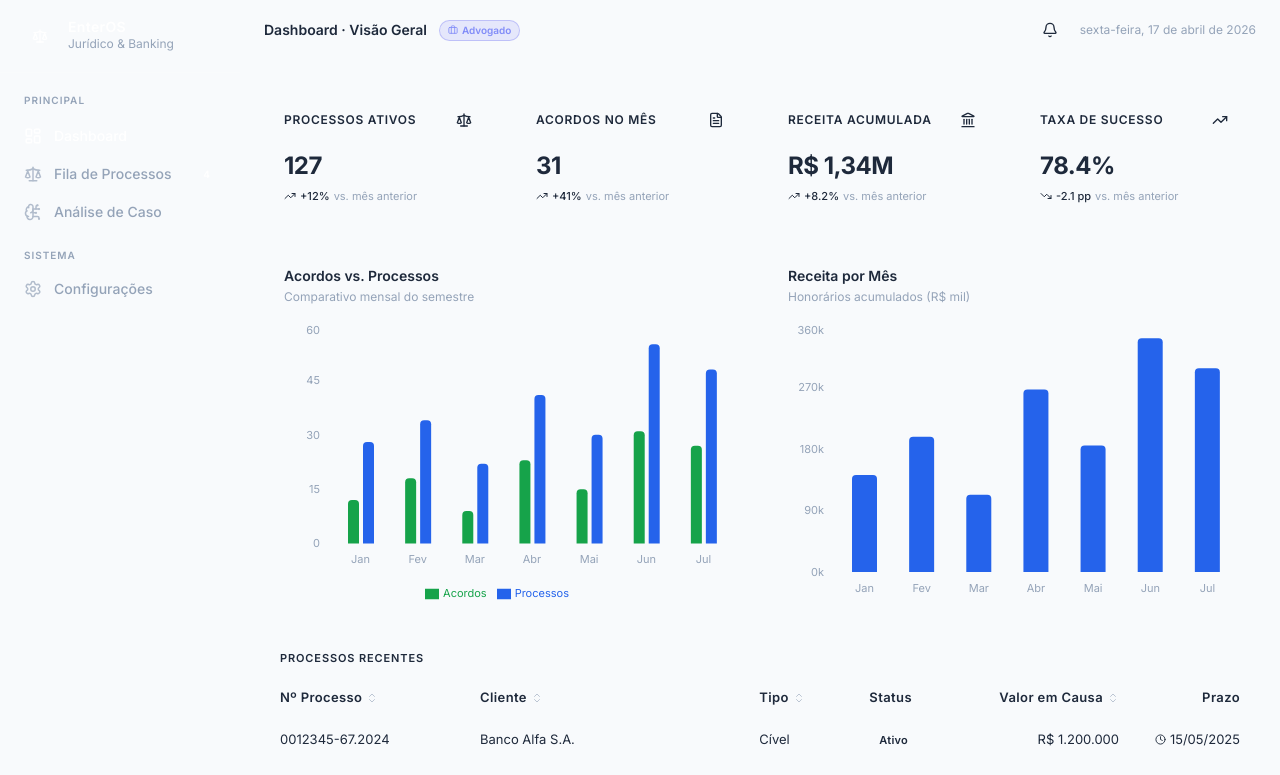
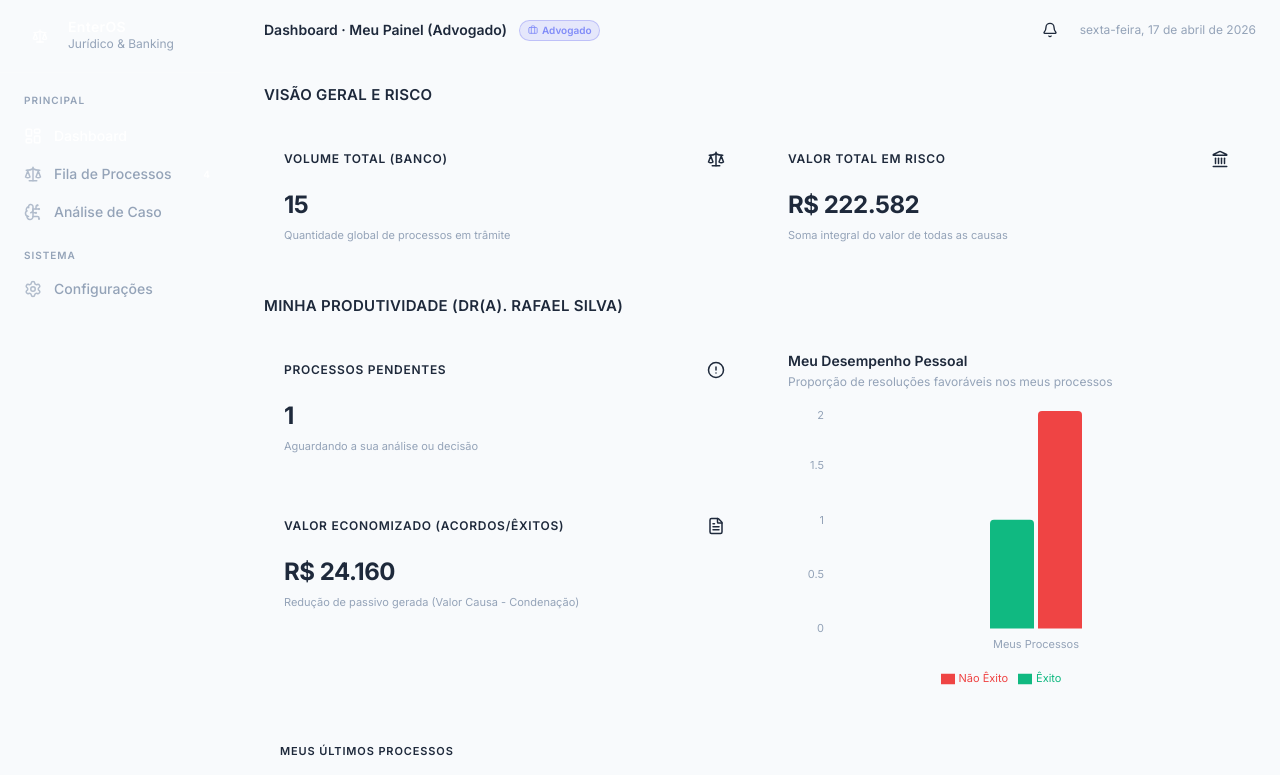
Before and after one commit to marco-fabian/hackathon-ufmg-2026-grupo8, a React (Vite) app in the folder src/frontend/: page / in a window 1280 px wide. Shown: the top 775 px of the page. Built offline with nearby package versions, Linux system fonts and the light colour scheme.

Commit message:
feat(front): two views

```diff
--- a/src/frontend/src/pages/dashboard/DashboardPage.tsx
+++ b/src/frontend/src/pages/dashboard/DashboardPage.tsx
@@ -1,76 +1,44 @@
-import { useState } from 'react'
-import { TrendingUp, TrendingDown, Scale, Landmark, FileText, Clock } from 'lucide-react'
+import { useState, useMemo } from 'react'
+import { Scale, Landmark, FileText, AlertCircle, Clock } from 'lucide-react'
 import { DashboardLayout } from '@/components/layout/DashboardLayout'
 import { DataTableBase, type ColumnDef, type SortDirection } from '@/components/data/DataTableBase'
 import { ChartCardBase } from '@/components/data/ChartCardBase'
+import { useView } from '@/context/ViewContext'
+import { mockProcessos, type Processo } from '@/data/mockData'
 
-// ─── Mock Data ────────────────────────────────────────────────────────────
-const CHART_DATA = [
-  { mes: 'Jan', acordos: 12, processos: 28, receita: 142 },
-  { mes: 'Fev', acordos: 18, processos: 34, receita: 198 },
-  { mes: 'Mar', acordos: 9,  processos: 22, receita: 113 },
-  { mes: 'Abr', acordos: 23, processos: 41, receita: 267 },
-  { mes: 'Mai', acordos: 15, processos: 30, receita: 185 },
-  { mes: 'Jun', acordos: 31, processos: 55, receita: 342 },
-  { mes: 'Jul', acordos: 27, processos: 48, receita: 298 },
-]
+// ─── LÓGICA DE DADOS (Processamento) ──────────────────────────────────────
 
-type StatusType = 'Ativo' | 'Em Andamento' | 'Encerrado' | 'Urgente'
-
-interface Process {
-  id: string
-  numero: string
-  cliente: string
-  tipo: string
-  status: StatusType
-  valor: string
-  prazo: string
+// Exito vs Não Exito
+function parseExito(resultadoMicro: string): 'Êxito' | 'Não Êxito' {
+  const norm = resultadoMicro.toLowerCase()
+  if (norm.includes('improcede') || norm.includes('extin') || norm.includes('acordo')) {
+    return 'Êxito'
+  }
+  return 'Não Êxito'
 }
 
-const TABLE_DATA: Process[] = [
-  { id: '1', numero: '0012345-67.2024', cliente: 'Banco Alfa S.A.',      tipo: 'Cível',      status: 'Ativo',        valor: 'R$ 1.200.000',  prazo: '15/05/2025' },
-  { id: '2', numero: '0098765-43.2023', cliente: 'Construtora Beta',    tipo: 'Trabalhista', status: 'Em Andamento', valor: 'R$ 340.000',    prazo: '03/06/2025' },
-  { id: '3', numero: '0011223-55.2024', cliente: 'Fundo Capital XP',    tipo: 'Tributário',  status: 'Urgente',      valor: 'R$ 8.500.000',  prazo: '30/04/2025' },
-  { id: '4', numero: '0054321-98.2022', cliente: 'Holding Delta Ltda.', tipo: 'Societário',  status: 'Encerrado',    valor: 'R$ 2.100.000',  prazo: '—' },
-  { id: '5', numero: '0078901-12.2024', cliente: 'Seguradora Omega',    tipo: 'Cível',       status: 'Ativo',        valor: 'R$ 520.000',    prazo: '22/07/2025' },
-]
-
-// ─── Status Badge ─────────────────────────────────────────────────────────
-const STATUS_STYLES: Record<StatusType, { bg: string; text: string }> = {
-  'Ativo':        { bg: 'var(--color-info-bg)',    text: 'var(--color-info-text)' },
-  'Em Andamento': { bg: 'var(--color-warning-bg)', text: 'var(--color-warning-text)' },
-  'Encerrado':    { bg: 'var(--color-bg-subtle)',  text: 'var(--color-text-secondary)' },
-  'Urgente':      { bg: 'var(--color-danger-bg)',  text: 'var(--color-danger-text)' },
+// Aderência
+function checkAderente(statusIA: string, decisaoAdv: string): 'Aderente' | 'Não Aderente' {
+  // Conforme requisito explícito: comparar os dois status.
+  return String(statusIA).toLowerCase() === String(decisaoAdv).toLowerCase()
+    ? 'Aderente'
+    : 'Não Aderente'
 }
 
-function StatusBadge({ status }: { status: StatusType }) {
-  const style = STATUS_STYLES[status]
-  return (
-    <span style={{
-      display: 'inline-block',
-      padding: '2px 10px',
-      borderRadius: '9999px',
-      fontSize: '11px',
-      fontWeight: 600,
-      backgroundColor: style.bg,
-      color: style.text,
-      letterSpacing: '0.02em',
-    }}>
-      {status}
-    </span>
-  )
-}
+// Cores Padronizadas (Requisitos)
+const COLOR_SUCCESS = '#10B981' // Verde
+const COLOR_DANGER = '#EF4444'  // Vermelho
 
-// ─── KPI Card ─────────────────────────────────────────────────────────────
+// ─── Componentes Complementares (KPI Card) ────────────────────────────────
+
 interface KpiCardProps {
   label: string
   value: string
-  change: string
-  isPositive: boolean
   icon: React.ReactNode
+  subtitle?: string
 }
 
-function KpiCard({ label, value, change, isPositive, icon }: KpiCardProps) {
+function KpiCard({ label, value, icon, subtitle }: KpiCardProps) {
   return (
     <div style={{
       backgroundColor: 'var(--color-bg-card)',
@@ -83,7 +51,7 @@ function KpiCard({ label, value, change, isPositive, icon }: KpiCardProps) {
       gap: '12px',
     }}>
       <div style={{ display: 'flex', alignItems: 'center', justifyContent: 'space-between' }}>
-        <span style={{ fontSize: '12px', fontWeight: 600, color: 'var(--color-text-secondary)', textTransform: 'uppercase', letterSpacing: '0.06em' }}>
+        <span style={{ flex: 1, fontSize: '12px', fontWeight: 600, color: 'var(--color-text-secondary)', textTransform: 'uppercase', letterSpacing: '0.06em' }}>
           {label}
         </span>
         <div style={{ width: '32px', height: '32px', borderRadius: '8px', backgroundColor: 'var(--color-primary-50)', display: 'flex', alignItems: 'center', justifyContent: 'center', color: 'var(--color-primary-600)' }}>
@@ -94,97 +62,218 @@ function KpiCard({ label, value, change, isPositive, icon }: KpiCardProps) {
         <p style={{ margin: 0, fontSize: '24px', fontWeight: 700, color: 'var(--color-text-primary)', letterSpacing: '-0.02em' }}>
           {value}
         </p>
-        <div style={{ display: 'flex', alignItems: 'center', gap: '4px', marginTop: '4px' }}>
-          {isPositive
-            ? <TrendingUp size={12} style={{ color: 'var(--color-success)' }} />
-            : <TrendingDown size={12} style={{ color: 'var(--color-danger)' }} />}
-          <span style={{ fontSize: '11px', fontWeight: 500, color: isPositive ? 'var(--color-success)' : 'var(--color-danger)' }}>
-            {change}
-          </span>
-          <span style={{ fontSize: '11px', color: 'var(--color-text-muted)' }}>vs. mês anterior</span>
+        {subtitle && (
+          <div style={{ marginTop: '4px', fontSize: '11px', color: 'var(--color-text-muted)' }}>
+            {subtitle}
           </div>
+        )}
       </div>
     </div>
   )
 }
 
-// ─── Columns definition ───────────────────────────────────────────────────
+// ─── Definição de Colunas da Tabela (Opcional, mas mantém coerência) ──────
 const COLUMNS: ColumnDef<Record<string, unknown>>[] = [
-  { key: 'numero',  header: 'Nº Processo',  sortable: true,  width: '200px' },
-  { key: 'cliente', header: 'Cliente',       sortable: true },
-  { key: 'tipo',    header: 'Tipo',          sortable: true,  width: '110px' },
+  { key: 'numeroCaso', header: 'Nº Processo', sortable: true, width: '220px' },
+  { key: 'uf', header: 'UF', width: '60px' },
+  { key: 'resultadoMicro', header: 'Resultado (Base)', sortable: true },
   {
-    key: 'status',
-    header: 'Status',
-    width: '130px',
-    render: (val) => <StatusBadge status={val as StatusType} />,
-  },
-  { key: 'valor',   header: 'Valor em Causa', sortable: true, align: 'right', width: '140px' },
-  {
-    key: 'prazo',
-    header: 'Prazo',
-    align: 'right',
-    width: '110px',
+    key: 'decisaoAdvogado',
+    header: 'Ação Atual',
     render: (val) => (
-      <span style={{ color: 'var(--color-text-secondary)', display: 'flex', alignItems: 'center', justifyContent: 'flex-end', gap: '4px' }}>
-        <Clock size={11} />
+      <span style={{ fontSize: '12px', fontWeight: 500, textTransform: 'capitalize' }}>
         {String(val)}
       </span>
     ),
+  },
+  {
+    key: 'valorCausa',
+    header: 'Valor Causa',
+    align: 'right',
+    render: (val) =>
+      new Intl.NumberFormat('pt-BR', { style: 'currency', currency: 'BRL' }).format(Number(val)),
   },
 ]
 
 // ─── Dashboard Page ───────────────────────────────────────────────────────
 export default function DashboardPage() {
+  const { userRole } = useView()
   const [sortColumn, setSortColumn] = useState<string | undefined>(undefined)
   const [sortDirection, setSortDirection] = useState<SortDirection>(null)
 
-  function handleSort(col: string, dir: SortDirection) {
-    setSortColumn(col)
-    setSortDirection(dir)
+  // Advogado fixo pra fins de demonstração (como consta na Sidebar do DashboardLayout)
+  const ADVOGADO_LOGADO = 'Dr. Rafael Silva'
+
+  // Preparações de dados
+  const processosAtuais = useMemo(() => {
+    return userRole === 'advogado'
+      ? mockProcessos.filter((p) => p.advogadoResponsavel === ADVOGADO_LOGADO)
+      : mockProcessos
+  }, [userRole])
+
+  // 1. SEÇÃO TODOS: Métricas GERAIS
+  const volumeTotal = typeof mockProcessos !== 'undefined' ? mockProcessos.length : 0
+  const valorTotalRisco = mockProcessos.reduce((acc, p) => acc + p.valorCausa, 0)
+
+  // 2. SEÇÃO BANCO: Gráfico de Aderência (Sistema vs Advogado)
+  const aderenciaData = useMemo(() => {
+    let aderente = 0
+    let naoAderente = 0
+
+    mockProcessos.forEach((p) => {
+      if (checkAderente(p.statusDaIA, p.decisaoAdvogado) === 'Aderente') {
+        aderente++
+      } else {
+        naoAderente++
       }
+    })
+    return [{ name: 'Comparativo IA x Adv', Aderente: aderente, 'Não Aderente': naoAderente }]
+  }, [])
+
+  // 2. SEÇÃO BANCO: Gráfico de Performance (Êxito vs Não Êxito - Geral)
+  const performanceGeralData = useMemo(() => {
+    let exito = 0
+    let naoExito = 0
+
+    mockProcessos.forEach((p) => {
+      if (parseExito(p.resultadoMicro) === 'Êxito') exito++
+      else naoExito++
+    })
+    return [{ name: 'Qualidade da Resolução', 'Êxito': exito, 'Não Êxito': naoExito }]
+  }, [])
+
+  // 3. SEÇÃO ADVOGADO: Gráfico de Performance (Meu Desempenho)
+  const performanceAdvogadoData = useMemo(() => {
+    let exito = 0
+    let naoExito = 0
+
+    processosAtuais.forEach((p) => {
+      if (parseExito(p.resultadoMicro) === 'Êxito') exito++
+      else naoExito++
+    })
+    return [{ name: 'Meus Processos', 'Êxito': exito, 'Não Êxito': naoExito }]
+  }, [processosAtuais])
+
+  // 3. SEÇÃO ADVOGADO: Cards Específicos
+  const pendentesAdvogado = processosAtuais.filter((p) => p.decisaoAdvogado === 'pendente').length
+  const economizadoAdvogado = processosAtuais
+    .filter((p) => parseExito(p.resultadoMicro) === 'Êxito' || p.decisaoAdvogado === 'acordo')
+    .reduce((acc, p) => acc + Math.max(0, p.valorCausa - p.valorCondenacao), 0)
+
+  // Formatador
+  const formatCurrency = (val: number) =>
+    new Intl.NumberFormat('pt-BR', { style: 'currency', currency: 'BRL', maximumFractionDigits: 0 }).format(val)
 
   return (
-    <DashboardLayout pageTitle="Dashboard · Visão Geral">
-      {/* KPI Row */}
-      <div style={{ display: 'grid', gridTemplateColumns: 'repeat(auto-fit, minmax(200px, 1fr))', gap: '16px', marginBottom: '24px' }}>
-        <KpiCard label="Processos Ativos"  value="127"          change="+12%"    isPositive icon={<Scale    size={16} />} />
-        <KpiCard label="Acordos no Mês"    value="31"           change="+41%"    isPositive icon={<FileText size={16} />} />
-        <KpiCard label="Receita Acumulada" value="R$ 1,34M"     change="+8.2%"   isPositive icon={<Landmark size={16} />} />
-        <KpiCard label="Taxa de Sucesso"   value="78.4%"        change="-2.1 pp" isPositive={false} icon={<TrendingUp size={16} />} />
+    <DashboardLayout pageTitle={`Dashboard · ${userRole === 'banco' ? 'Visão Executiva (Banco)' : 'Meu Painel (Advogado)'}`}>
+      <div style={{ display: 'flex', flexDirection: 'column', gap: '32px', transition: 'all 0.3s ease' }}>
+
+        {/* ======================= SEÇÃO "TODOS" ======================= */}
+        <section>
+          <h2 style={{ fontSize: '15px', fontWeight: 600, color: 'var(--color-text-secondary)', marginBottom: '16px', letterSpacing: '0.02em', textTransform: 'uppercase' }}>
+            Visão Geral e Risco
+          </h2>
+          <div style={{ display: 'grid', gridTemplateColumns: 'repeat(auto-fit, minmax(250px, 1fr))', gap: '16px' }}>
+            <KpiCard
+              label="Volume Total (Banco)"
+              value={String(volumeTotal)}
+              icon={<Scale size={18} />}
+              subtitle="Quantidade global de processos em trâmite"
+            />
+            <KpiCard
+              label="Valor Total em Risco"
+              value={formatCurrency(valorTotalRisco)}
+              icon={<Landmark size={18} />}
+              subtitle="Soma integral do valor de todas as causas"
+            />
           </div>
+        </section>
 
-      {/* Charts Row */}
-      <div style={{ display: 'grid', gridTemplateColumns: '1fr 1fr', gap: '16px', marginBottom: '24px' }}>
+        {/* ======================= SEÇÃO "BANCO" ======================= */}
+        {userRole === 'banco' && (
+          <section style={{ animation: 'fadeIn 0.4s ease-out' }}>
+            <h2 style={{ fontSize: '15px', fontWeight: 600, color: 'var(--color-text-secondary)', marginBottom: '16px', letterSpacing: '0.02em', textTransform: 'uppercase' }}>
+              Insights Corporativos e Performance Jurídica
+            </h2>
+            <div style={{ display: 'grid', gridTemplateColumns: 'repeat(auto-fit, minmax(320px, 1fr))', gap: '16px' }}>
               <ChartCardBase
-          title="Acordos vs. Processos"
-          subtitle="Comparativo mensal do semestre"
-          data={CHART_DATA}
-          xAxisKey="mes"
+                title="Sistema vs Advogados (Aderência)"
+                subtitle="Status IA versus a decisão tomada pelo advogado"
+                data={aderenciaData}
+                xAxisKey="name"
                 series={[
-            { dataKey: 'acordos',   label: 'Acordos',   color: '#16A34A' },
-            { dataKey: 'processos', label: 'Processos', color: '#2563EB' },
+                  { dataKey: 'Aderente', label: 'Aderente (Aceito)', color: COLOR_SUCCESS },
+                  { dataKey: 'Não Aderente', label: 'Não Aderente (Negado)', color: COLOR_DANGER },
                 ]}
               />
               <ChartCardBase
-          title="Receita por Mês"
-          subtitle="Honorários acumulados (R$ mil)"
-          data={CHART_DATA}
-          xAxisKey="mes"
-          series={[{ dataKey: 'receita', label: 'Receita', color: '#2563EB' }]}
-          formatValue={(v) => `${v}k`}
+                title="Performance Geral de Defesa"
+                subtitle="Êxitos (Improcedência/Acordos) vs Não Êxitos"
+                data={performanceGeralData}
+                xAxisKey="name"
+                series={[
+                  { dataKey: 'Êxito', label: 'Êxito', color: COLOR_SUCCESS },
+                  { dataKey: 'Não Êxito', label: 'Não Êxito', color: COLOR_DANGER },
+                ]}
+              />
+            </div>
+          </section>
+        )}
+
+        {/* ======================= SEÇÃO "ADVOGADO" ==================== */}
+        {userRole === 'advogado' && (
+          <section style={{ animation: 'fadeIn 0.4s ease-out' }}>
+            <h2 style={{ fontSize: '15px', fontWeight: 600, color: 'var(--color-text-secondary)', marginBottom: '16px', letterSpacing: '0.02em', textTransform: 'uppercase' }}>
+              Minha Produtividade (Dr(a). Rafael Silva)
+            </h2>
+            <div style={{ display: 'grid', gridTemplateColumns: 'repeat(auto-fit, minmax(320px, 1fr))', gap: '16px' }}>
+
+              <div style={{ display: 'flex', flexDirection: 'column', gap: '16px' }}>
+                <KpiCard
+                  label="Processos Pendentes"
+                  value={String(pendentesAdvogado)}
+                  icon={<AlertCircle size={18} />}
+                  subtitle="Aguardando a sua análise ou decisão"
+                />
+                <KpiCard
+                  label="Valor Economizado (Acordos/Êxitos)"
+                  value={formatCurrency(economizadoAdvogado)}
+                  icon={<FileText size={18} />}
+                  subtitle="Redução de passivo gerada (Valor Causa - Condenação)"
                 />
               </div>
 
-      {/* Data Table */}
+              <ChartCardBase
+                title="Meu Desempenho Pessoal"
+                subtitle="Proporção de resoluções favoráveis nos meus processos"
+                data={performanceAdvogadoData}
+                xAxisKey="name"
+                series={[
+                  { dataKey: 'Êxito', label: 'Êxito', color: COLOR_SUCCESS },
+                  { dataKey: 'Não Êxito', label: 'Não Êxito', color: COLOR_DANGER },
+                ]}
+              />
+
+            </div>
+          </section>
+        )}
+
+        {/* ==================== DATATABLE DE APOIO ===================== */}
+        <section>
           <DataTableBase
             columns={COLUMNS}
-        data={TABLE_DATA as unknown as Record<string, unknown>[]}
-        caption="Processos Recentes"
+            data={processosAtuais as unknown as Record<string, unknown>[]}
+            caption={userRole === 'banco' ? 'Últimos Registros (Global)' : 'Meus Últimos Processos'}
             sortColumn={sortColumn}
             sortDirection={sortDirection}
-        onSort={handleSort}
+            onSort={(col, dir) => {
+              setSortColumn(col)
+              setSortDirection(dir)
+            }}
           />
+        </section>
+
+      </div>
     </DashboardLayout>
   )
 }
```
Lines whose indentation alone changed are shown as unchanged.
